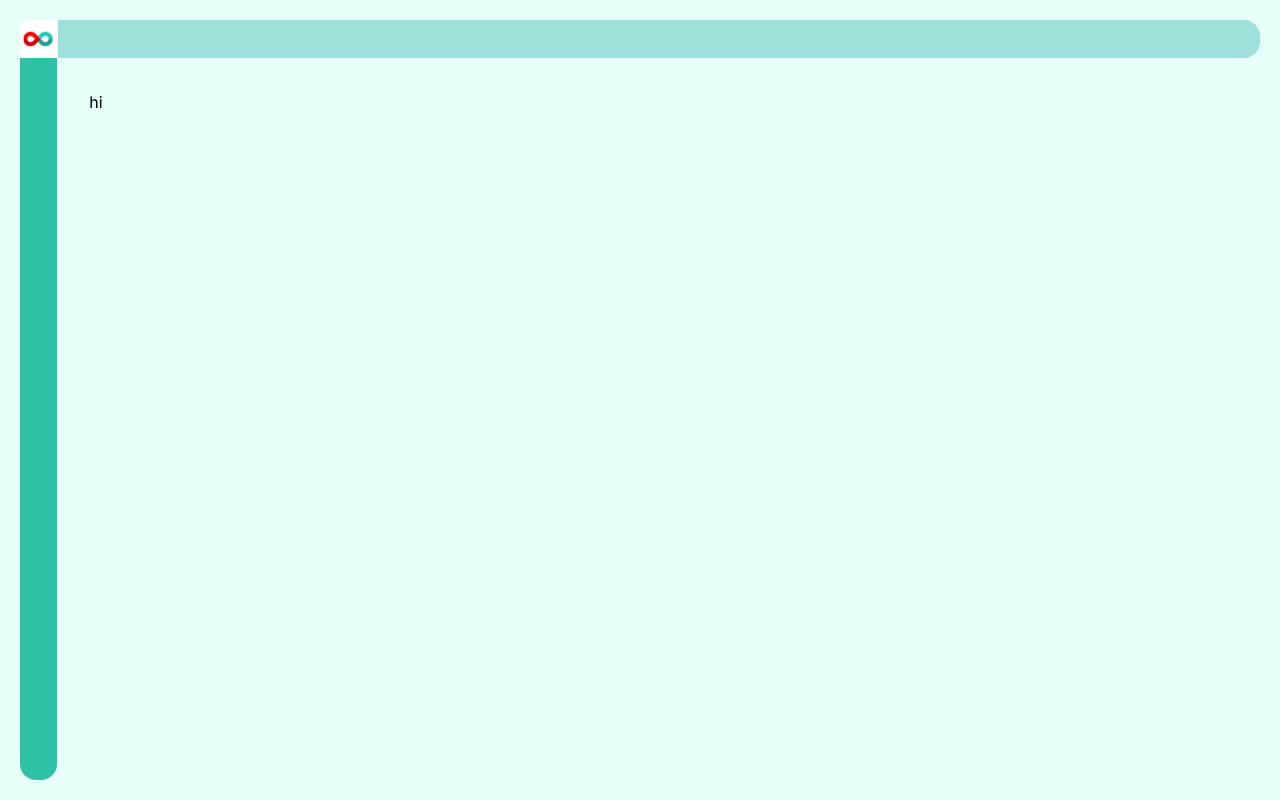
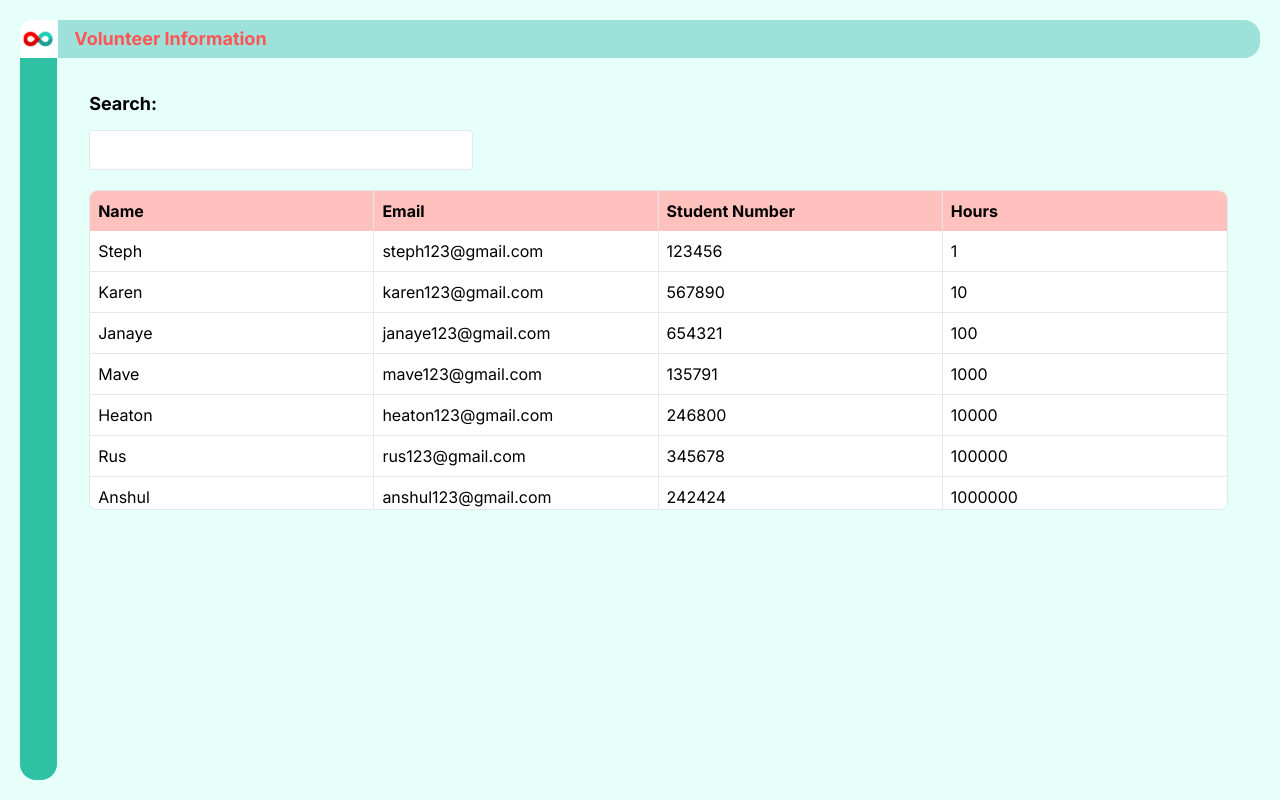
Before and after one commit to ubccsss/Blood-For-Life-Management-Frontend, a Next.js app: page /volunteer-info in a window 1280 px wide. Built offline with nearby package versions, Linux system fonts and the light colour scheme.

Commit message:
feat: added volunteer info grid

```diff
--- /dev/null
+++ b/app/volunteer-info/ViewVolunteers.tsx
@@ -0,0 +1,37 @@
+import React from "react";
+
+interface Volunteer {
+    name: string;
+    email: string;
+    studentNumber: number;
+    hours: number;
+}
+
+interface ViewVolunteersProps  {
+    data: Volunteer[];
+}
+
+const ViewVolunteers: React.FC<ViewVolunteersProps> = ({ data }) => {
+    return (
+        <div className="max-h-[40vh] grid grid-cols-4 border bg-white rounded-lg overflow-auto text-base">
+
+            <div className="bg-[#FFC1BE] p-2 font-bold border-r sticky top-0">Name</div>
+            <div className="bg-[#FFC1BE] p-2 font-bold border-r sticky top-0">Email</div>
+            <div className="bg-[#FFC1BE] p-2 font-bold border-r sticky top-0">Student Number</div>
+            <div className="bg-[#FFC1BE] rounded-tr-lg p-2 font-bold sticky top-0">Hours</div>
+
+            {data.map((item) =>
+            <React.Fragment>
+                <div className="p-2 border-r border-b">{item.name}</div>
+                <div className="p-2 border-r border-b">{item.email}</div>
+                <div className="p-2 border-r border-b">{item.studentNumber}</div>
+                <div className="p-2 border-b">{item.hours}</div>
+            </React.Fragment>
+            )}
+
+        </div>
+
+    );
+};
+
+export default ViewVolunteers;
--- a/app/volunteer-info/layout.tsx
+++ b/app/volunteer-info/layout.tsx
@@ -15,7 +15,9 @@ export default function VolunteerInfoLayout({ children }: { children: React.Reac
                             style={{ width: "2.5vw", height: "2.5vw" }}
                         />
                     </div>
-                    <div className="w-[94vw] h-[3vw] bg-[#9DE1DA] rounded-r-2xl"></div>
+                    <div className="w-[94vw] h-[3vw] bg-[#9DE1DA] rounded-r-2xl flex flex-row items-center justify-start">
+                        <h1 className="text-[#FF5555] p-4 font-bold text-lg">Volunteer Information</h1>
+                    </div>
                 </div>
 
                 <div className="flex flex-row h-full">
--- a/app/volunteer-info/page.tsx
+++ b/app/volunteer-info/page.tsx
@@ -1,3 +1,28 @@
+import ViewVolunteers from "./ViewVolunteers"
+
 export default function VolunteerInfo() {
-    return <h1>hi</h1>
+    const sampleData = [
+        { name: "Steph", email: "steph123@gmail.com", studentNumber: 123456, hours: 1 },
+        { name: "Karen", email: "karen123@gmail.com", studentNumber: 567890, hours: 10 },
+        { name: "Janaye", email: "janaye123@gmail.com", studentNumber: 654321, hours: 100 },
+        { name: "Mave", email: "mave123@gmail.com", studentNumber: 135791, hours: 1000 },
+        { name: "Heaton", email: "heaton123@gmail.com", studentNumber: 246800, hours: 10000 },
+        { name: "Rus", email: "rus123@gmail.com", studentNumber: 345678, hours: 100000 },
+        { name: "Anshul", email: "anshul123@gmail.com", studentNumber: 242424, hours: 1000000}
+    ]
+
+    return (
+        <div className="h-full w-full flex flex-col">
+            <div className="flex flex-col mb-5">
+                <div className="flex flex-row">
+                    <h1 className="font-bold text-lg mb-3">Search:</h1>
+                </div>
+
+                <input className="w-[30vw] h-[5vh] border rounded outline-none focus:border-[#9DE1DA]"></input>
+            </div>
+
+
+            <ViewVolunteers data={sampleData}/>
+        </div>
+    )
 }
```
